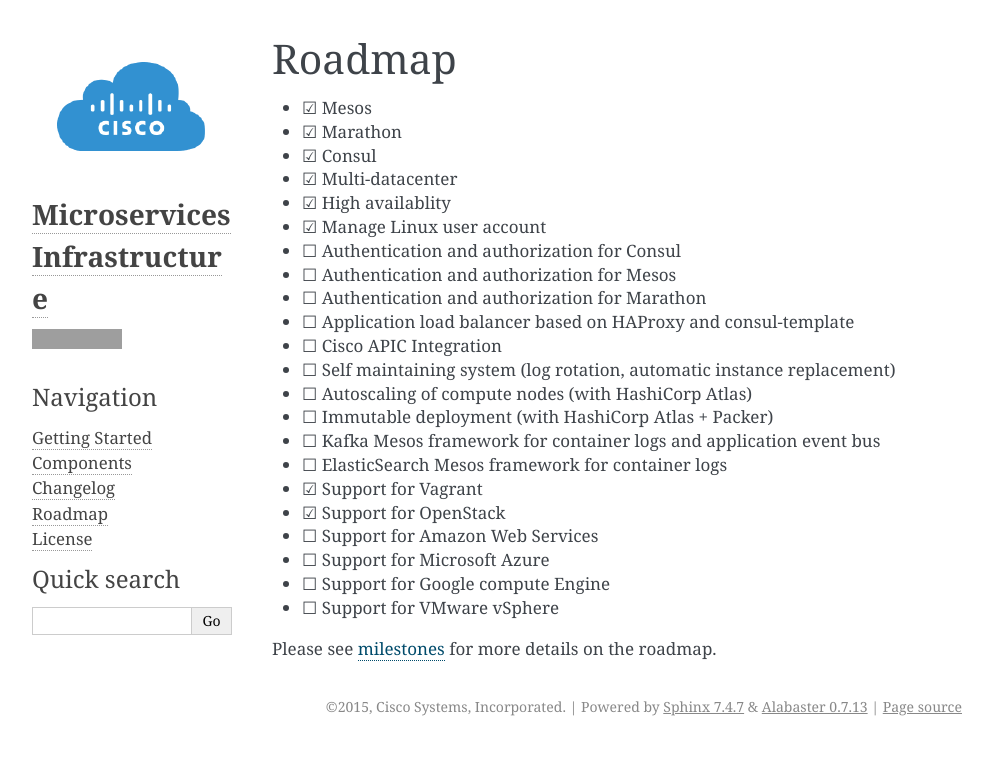
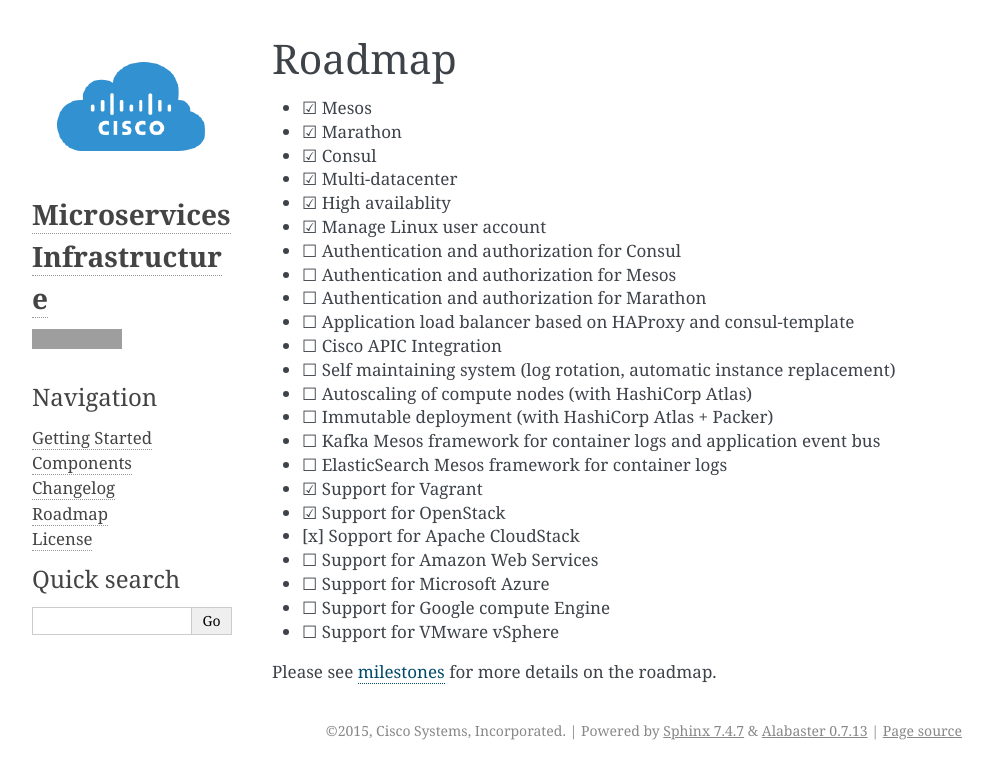
Before and after one commit to mantl/mantl, a Sphinx documentation site: the page built from docs/roadmap.rst, in a window 1280 px wide, cut to the strip 0-779 px from the top of the page. Shown: the whole strip, without its empty margins (148-1140 px from the left). Built offline with Sphinx 7.4.7, drawn with Linux system fonts in a browser that asks for light colours; grey boxes are pictures that could not be loaded.

Commit message:
Add Support for Apache CloudStack to roadmap

```diff
--- a/docs/roadmap.rst
+++ b/docs/roadmap.rst
@@ -19,6 +19,7 @@
 - |_| ElasticSearch Mesos framework for container logs
 - |x| Support for Vagrant
 - |x| Support for OpenStack
+- [x] Sopport for Apache CloudStack
 - |_| Support for Amazon Web Services
 - |_| Support for Microsoft Azure
 - |_| Support for Google compute Engine
```
